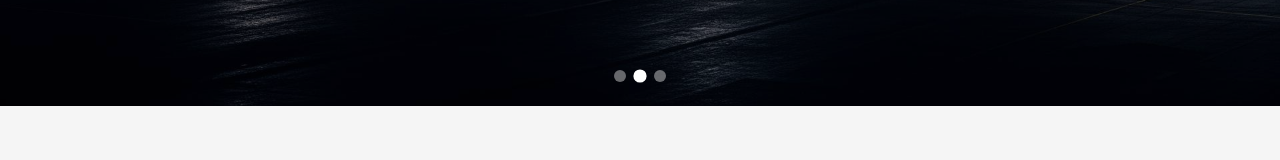
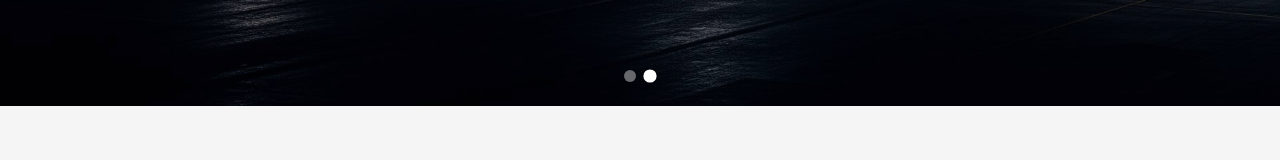
Before and after one commit to JosephOkumu/junubinlogistics, a React (Vite) app in the folder frontend/: page / in a window 1280 px wide. Shown: the part 639-799 px from the top of the page. Built offline with nearby package versions, Linux system fonts and the light colour scheme; the HTML template or start-up script is replaced by a standard one.

Commit message:
chore: remove hero image

```diff
--- a/frontend/src/pages/Index.tsx
+++ b/frontend/src/pages/Index.tsx
@@ -4,7 +4,6 @@ import Layout from "@/components/Layout";
 import { useScrollAnimate } from "@/hooks/use-scroll-animate";
 import heroImg from "@/assets/hero-logistics.jpg";
 import heroNightImg from "@/assets/hero-night-logistics.jpg";
-import heroDarkImg from "@/assets/hero-dark-containers.jpg";
 import HeroSlider from "@/components/HeroSlider";
 import QuoteDialog from "@/components/QuoteDialog";
 import cargoImg from "@/assets/services-cargo.jpg";
@@ -75,7 +74,7 @@ const Index = () => {
     <Layout>
       {/* Hero */}
       <section className="relative min-h-[85vh] flex items-center overflow-hidden">
-        <HeroSlider images={[heroImg, heroNightImg, heroDarkImg]} />
+        <HeroSlider images={[heroImg, heroNightImg]} />
         <div className="absolute inset-0 bg-black/40" />
         <div className="relative container mx-auto px-4 py-20">
           <div className="max-w-2xl animate-fade-in-up">
```
